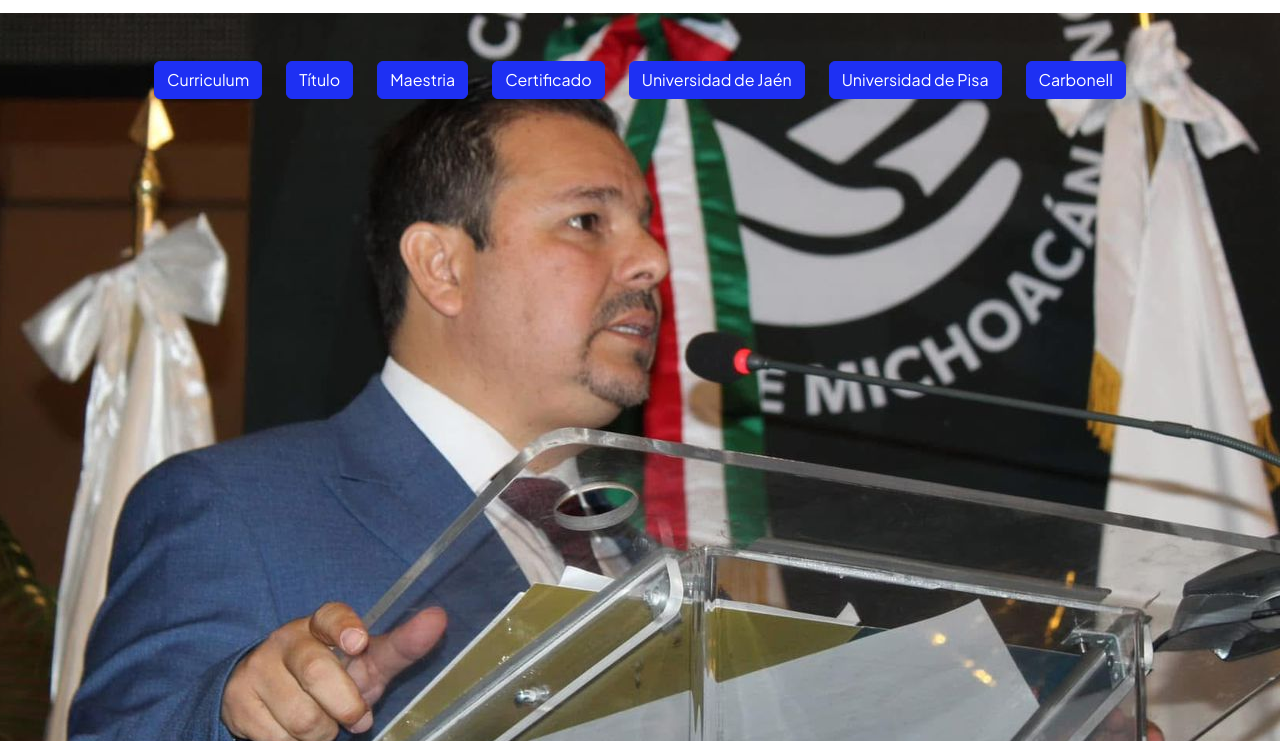
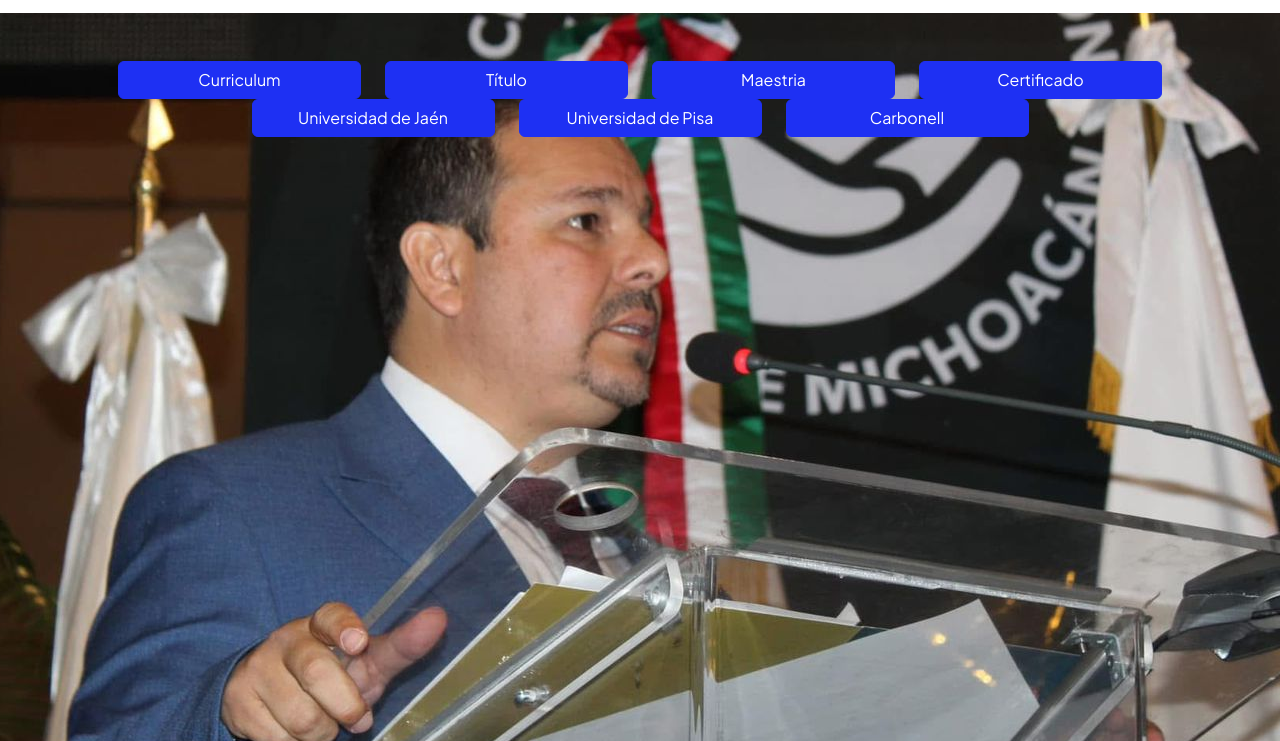
Before and after one commit to irinbedolla/pagina_andres, a plain HTML site: page curriculum.html in a window 1280 px wide. Shown: the part 59-800 px from the top of the page. Drawn offline with nearby package versions, Linux system fonts and the light colour scheme.

Commit message:
Cambio de fotos y botones

```diff
--- a/curriculum.html
+++ b/curriculum.html
@@ -45,13 +45,13 @@
             <div class="container px-5 my-5">
                 <div class="text-center mb-5">
                     <div class="row justify-content-center">
-                        <div class="col-auto"><button class="btn btn-primary" onclick="mostrar_curriculum()">Curriculum</button></div>
-                        <div class="col-auto"><button class="btn btn-primary" onclick="mostrar_titulo()">Título</button></div>
-                        <div class="col-auto"><button class="btn btn-primary" onclick="mostrar_maestria()">Maestria</button></div>
-                        <div class="col-auto"><button class="btn btn-primary" onclick="mostrar_certificado()">Certificado</button></div>
-                        <div class="col-auto"><button class="btn btn-primary" onclick="mostrar_jaen()">Universidad de Jaén</button></div>
-                        <div class="col-auto"><button class="btn btn-primary" onclick="mostrar_pisa()">Universidad de Pisa</button></div>
-                        <div class="col-auto"><button class="btn btn-primary" onclick="mostrar_carbonell()">Carbonell</button></div>
+                        <div class="col-sm-4 col-md-3"><button style="width: 100%;" class="btn btn-primary" onclick="mostrar_curriculum()">Curriculum</button></div>
+                        <div class="col-sm-4 col-md-3"><button style="width: 100%;" class="btn btn-primary" onclick="mostrar_titulo()">Título</button></div>
+                        <div class="col-sm-4 col-md-3"><button style="width: 100%;" class="btn btn-primary" onclick="mostrar_maestria()">Maestria</button></div>
+                        <div class="col-sm-4 col-md-3"><button style="width: 100%;" class="btn btn-primary" onclick="mostrar_certificado()">Certificado</button></div>
+                        <div class="col-sm-4 col-md-3"><button style="width: 100%;" class="btn btn-primary" onclick="mostrar_jaen()">Universidad de Jaén</button></div>
+                        <div class="col-sm-4 col-md-3"><button style="width: 100%;" class="btn btn-primary" onclick="mostrar_pisa()">Universidad de Pisa</button></div>
+                        <div class="col-sm-4 col-md-3"><button style="width: 100%;" class="btn btn-primary" onclick="mostrar_carbonell()">Carbonell</button></div>
                     </div>
                 </div>
                 <div class="row gx-5 justify-content-center">
```
Also changed, not shown: blog.html (+6 -6 lines).
